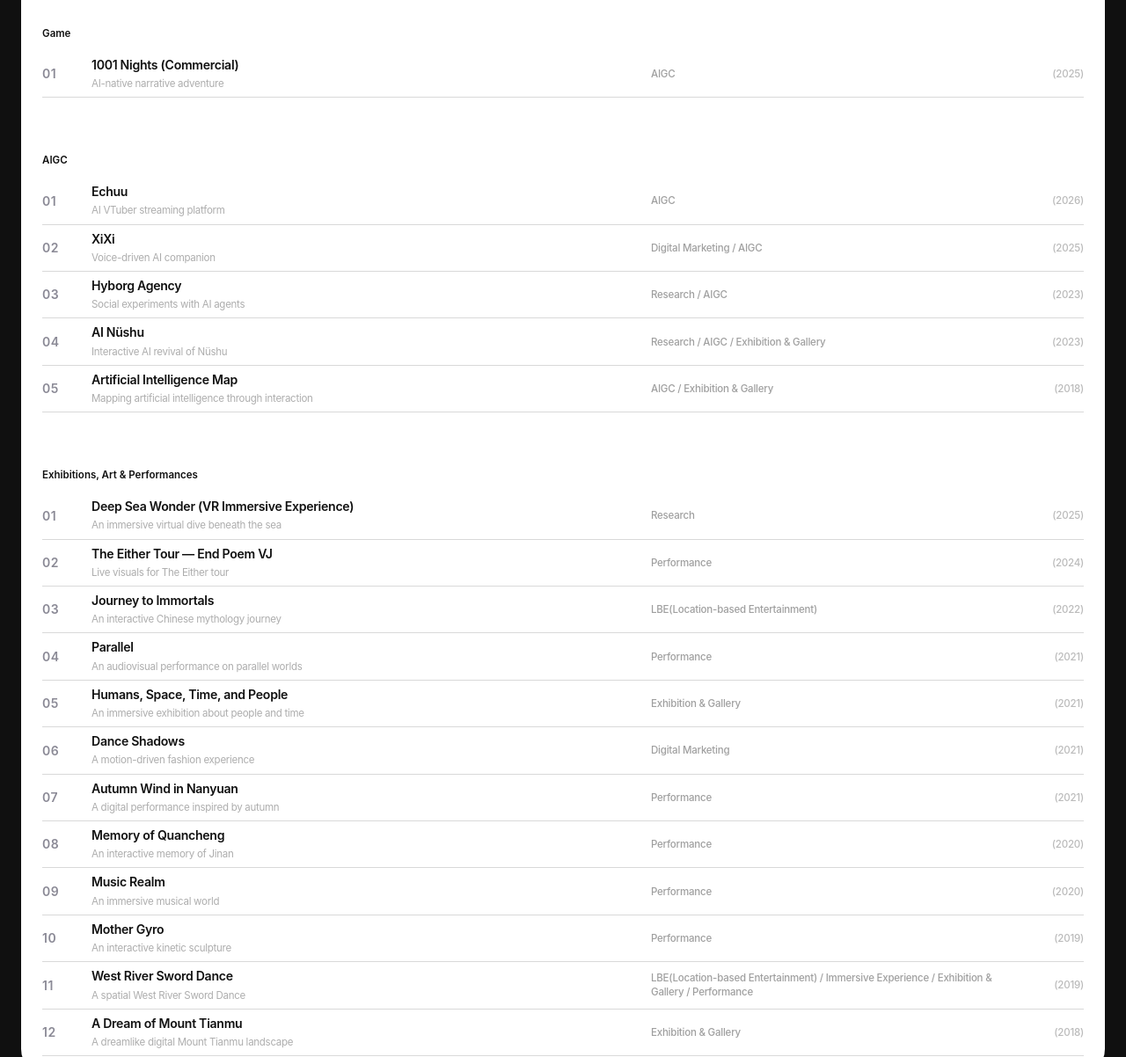
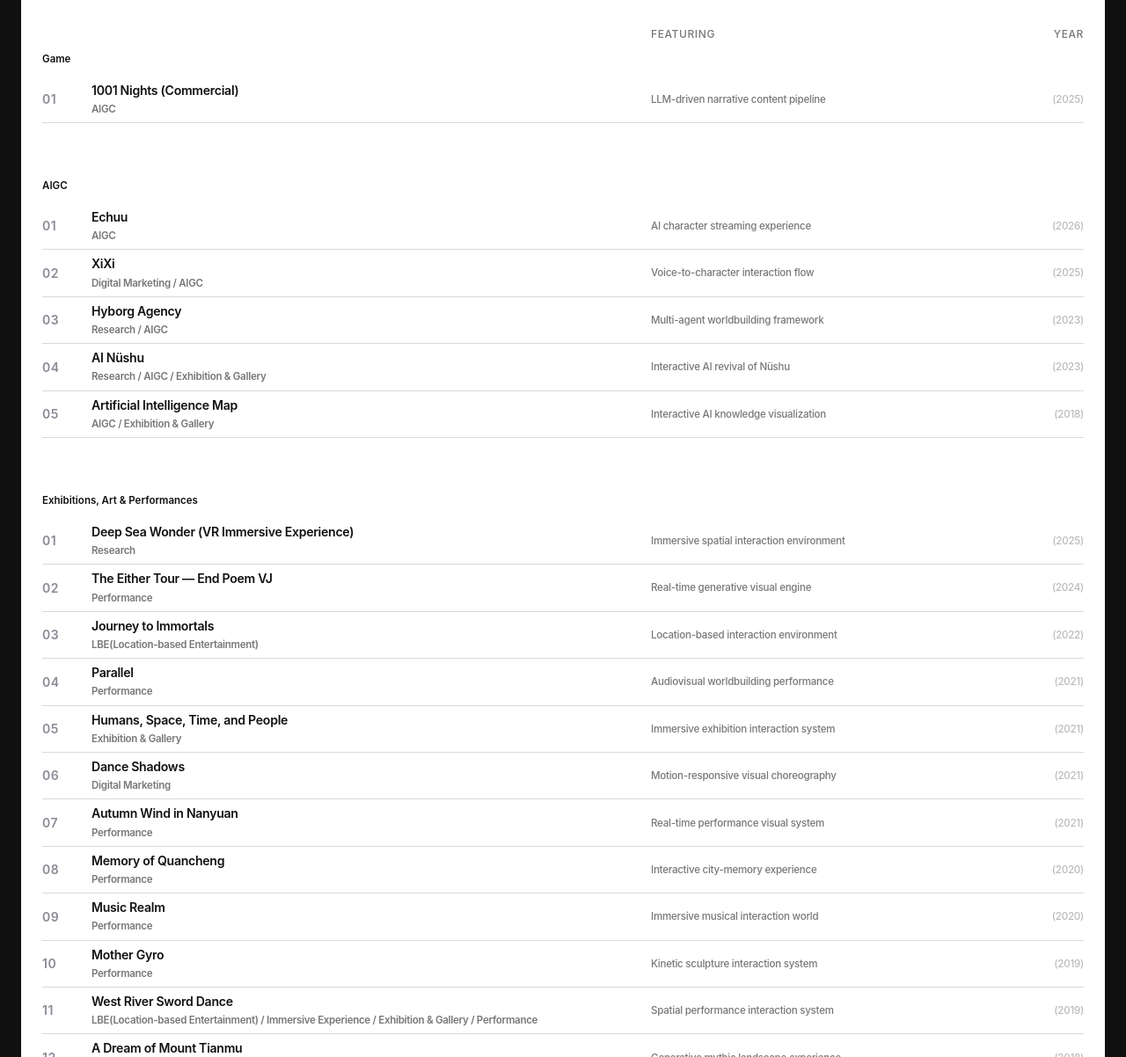
Before and after one commit to mukae1997/mukae1997.github.io, an Astro site: page /projects in a window 1280 px wide. Shown: the part 198-1400 px from the top of the page at 88% size. Built offline with nearby package versions, Linux system fonts and the light colour scheme; Astro itself is replaced by a stand-in of ours.

Commit message:
Present project domains and featured mechanisms

```diff
--- a/src/pages/projects/index.astro
+++ b/src/pages/projects/index.astro
@@ -90,25 +90,25 @@ const englishProjectNames: Record<string, string> = {
   '1001-nights': '1001 Nights (Commercial)',
 };
 
-const projectTaglines: Record<string, string> = {
-  '1001-nights': 'AI-native narrative adventure',
-  'echuu': 'AI VTuber streaming platform',
-  'xixi': 'Voice-driven AI companion',
-  'hyborg-agency': 'Social experiments with AI agents',
+const projectFeaturing: Record<string, string> = {
+  '1001-nights': 'LLM-driven narrative content pipeline',
+  'echuu': 'AI character streaming experience',
+  'xixi': 'Voice-to-character interaction flow',
+  'hyborg-agency': 'Multi-agent worldbuilding framework',
   'ai-nushu': 'Interactive AI revival of Nüshu',
-  'ai-map': 'Mapping artificial intelligence through interaction',
-  'vr-diving': 'An immersive virtual dive beneath the sea',
-  'vj-project': 'Live visuals for The Either tour',
-  'journey-immortals': 'An interactive Chinese mythology journey',
-  'parallel': 'An audiovisual performance on parallel worlds',
-  'humans-space-time': 'An immersive exhibition about people and time',
-  'dance-shadows': 'A motion-driven fashion experience',
-  'autumn-wind-nanyuan': 'A digital performance inspired by autumn',
-  'quancheng-memory': 'An interactive memory of Jinan',
-  'music-realm': 'An immersive musical world',
-  'mother-gyro': 'An interactive kinetic sculpture',
-  'swords-west-river': 'A spatial West River Sword Dance',
-  'tianmu-dream': 'A dreamlike digital Mount Tianmu landscape',
+  'ai-map': 'Interactive AI knowledge visualization',
+  'vr-diving': 'Immersive spatial interaction environment',
+  'vj-project': 'Real-time generative visual engine',
+  'journey-immortals': 'Location-based interaction environment',
+  'parallel': 'Audiovisual worldbuilding performance',
+  'humans-space-time': 'Immersive exhibition interaction system',
+  'dance-shadows': 'Motion-responsive visual choreography',
+  'autumn-wind-nanyuan': 'Real-time performance visual system',
+  'quancheng-memory': 'Interactive city-memory experience',
+  'music-realm': 'Immersive musical interaction world',
+  'mother-gyro': 'Kinetic sculpture interaction system',
+  'swords-west-river': 'Spatial performance interaction system',
+  'tianmu-dream': 'Generative mythic landscape experience',
 };
 
 const portfolioGroups = [
@@ -138,6 +138,13 @@ const projectGroups = portfolioGroups.map(({ value, label }) => ({
 
     <!-- Projects List -->
     <section class="projects-list-section">
+      <div class="project-list-columns data-text" aria-hidden="true">
+        <span></span>
+        <span></span>
+        <span></span>
+        <span>Featuring</span>
+        <span>Year</span>
+      </div>
       {projectGroups.map(({ value, label, projects }) => (
         <section class="project-group" aria-labelledby={`group-${value.toLowerCase().replaceAll(/[^a-z0-9]+/g, '-')}`}>
           <h2 id={`group-${value.toLowerCase().replaceAll(/[^a-z0-9]+/g, '-')}`} class="project-group-title">{label}</h2>
@@ -147,8 +154,9 @@ const projectGroups = portfolioGroups.map(({ value, label }) => ({
           const name = project['Project Name'];
           const slug = project['slug'];
           const nameEn = project['Project Name EN'] || englishProjectNames[slug] || name;
-          const tagline = projectTaglines[slug] || 'Interactive experience';
+          const featuring = projectFeaturing[slug] || 'Interactive experience';
           const domains = project['Domain']?.split(',').map((item) => item.trim()).filter(Boolean) || [];
+          const domainText = domains.join(' / ');
           const cover = project['Cover'] || 'cover.png';
           const coverPath = `/images/projects/${slug}/${encodeURIComponent(cover)}`;
           const coverUrl = `${coverPath}?v=20260726-3`;
@@ -166,9 +174,9 @@ const projectGroups = portfolioGroups.map(({ value, label }) => ({
               </div>
               <span class="project-name">
                 <span class="project-name-en">{nameEn}</span>
-                <span class="project-name-cn">{tagline}</span>
+                {domainText && <span class="project-name-domain">{domainText}</span>}
               </span>
-              <span class="project-tech">{domains.join(' / ')}</span>
+              <span class="project-featuring">{featuring}</span>
               <span class="project-year">({year})</span>
             </div>
           );
--- a/src/styles/global.css
+++ b/src/styles/global.css
@@ -217,6 +217,16 @@ img, video { display: block; max-width: 100%; }
   line-height: var(--leading-label);
   letter-spacing: var(--tracking-label);
 }
+.site-page .project-list-columns {
+  display: grid;
+  grid-template-columns: 38px 0 minmax(160px, 1.2fr) minmax(140px, .8fr) 65px;
+  gap: 9px;
+  margin: 0 0 12px;
+  color: var(--muted);
+  font-size: .68rem;
+}
+.site-page .project-list-columns span:nth-child(4) { grid-column: 4; }
+.site-page .project-list-columns span:last-child { grid-column: 5; text-align: right; }
 
 .site-page .project-row {
   display: grid !important;
@@ -234,7 +244,7 @@ img, video { display: block; max-width: 100%; }
 .site-page .project-row:hover { background: #f4f4f4 !important; box-shadow: none !important; transform: none !important; }
 .site-page .project-image-inline { width: 108px; height: 68px; overflow: hidden; }
 .site-page .project-image-inline img { width: 100%; height: 100%; object-fit: cover; border-radius: 0 !important; }
-.site-page .project-name, .site-page .project-tech, .site-page .project-year { color: var(--ink) !important; text-transform: none !important; letter-spacing: -.02em !important; }
+.site-page .project-name, .site-page .project-featuring, .site-page .project-year { color: var(--ink) !important; text-transform: none !important; letter-spacing: -.02em !important; }
 .site-page .project-name {
   display: flex;
   flex-direction: column;
@@ -246,14 +256,14 @@ img, video { display: block; max-width: 100%; }
   font-weight: 600 !important;
 }
 .site-page .project-name-en { line-height: var(--leading-label); }
-.site-page .project-tech, .site-page .project-year, .site-page .project-name-cn { color: var(--muted) !important; font-size: .72rem !important; }
+.site-page .project-featuring, .site-page .project-year, .site-page .project-name-domain { color: var(--muted) !important; font-size: .72rem !important; }
 
 /* Keep the compact project index deterministic: old page styles must not
    reflow the title into the collapsed image column. */
 .site-page .project-num { grid-column: 1 !important; }
 .site-page .project-image-inline { grid-column: 2 !important; }
 .site-page .project-name { grid-column: 3 !important; }
-.site-page .project-tech { grid-column: 4 !important; }
+.site-page .project-featuring { grid-column: 4 !important; }
 .site-page .project-year { grid-column: 5 !important; }
 
 /* Project index: compact by default; a row expands only for image preview. */
@@ -370,7 +380,9 @@ img, video { display: block; max-width: 100%; }
   .site-page .manifest-row { grid-template-columns: 1fr 1fr !important; gap: 14px !important; }
   .site-page .manifest-item:last-child { align-items: start; text-align: left !important; }
   .site-page .project-row { grid-template-columns: 28px 1fr 52px !important; gap: 10px !important; }
-  .site-page .project-image-inline, .site-page .project-tech { display: none !important; }
+  .site-page .project-list-columns { display: none; }
+  .site-page .project-image-inline { display: none !important; }
+  .site-page .project-featuring { grid-column: 2 / span 2 !important; margin-top: -4px; }
   .site-page .project-num { grid-column: 1 !important; }
   .site-page .project-name { grid-column: 2 !important; }
   .site-page .project-year { grid-column: 3 !important; }
```
